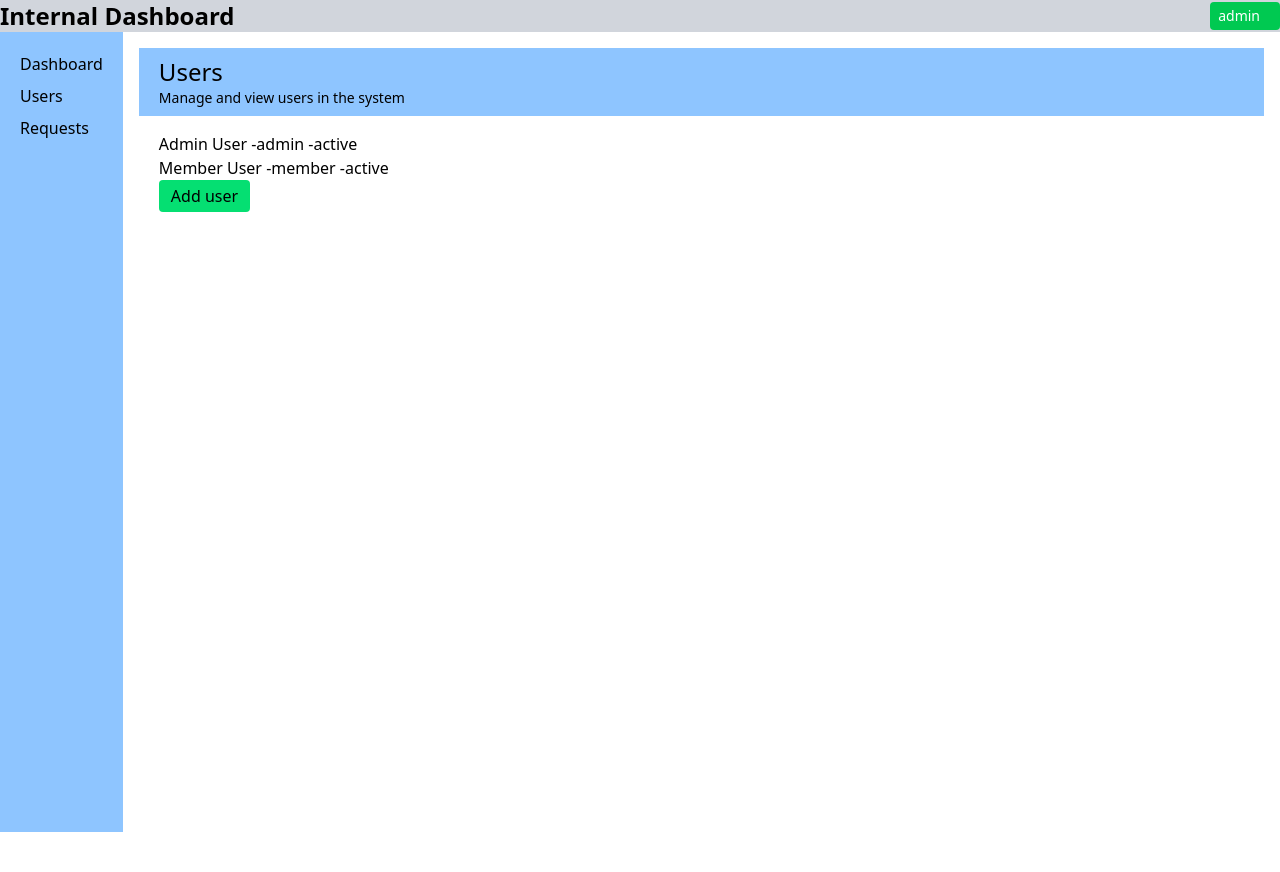
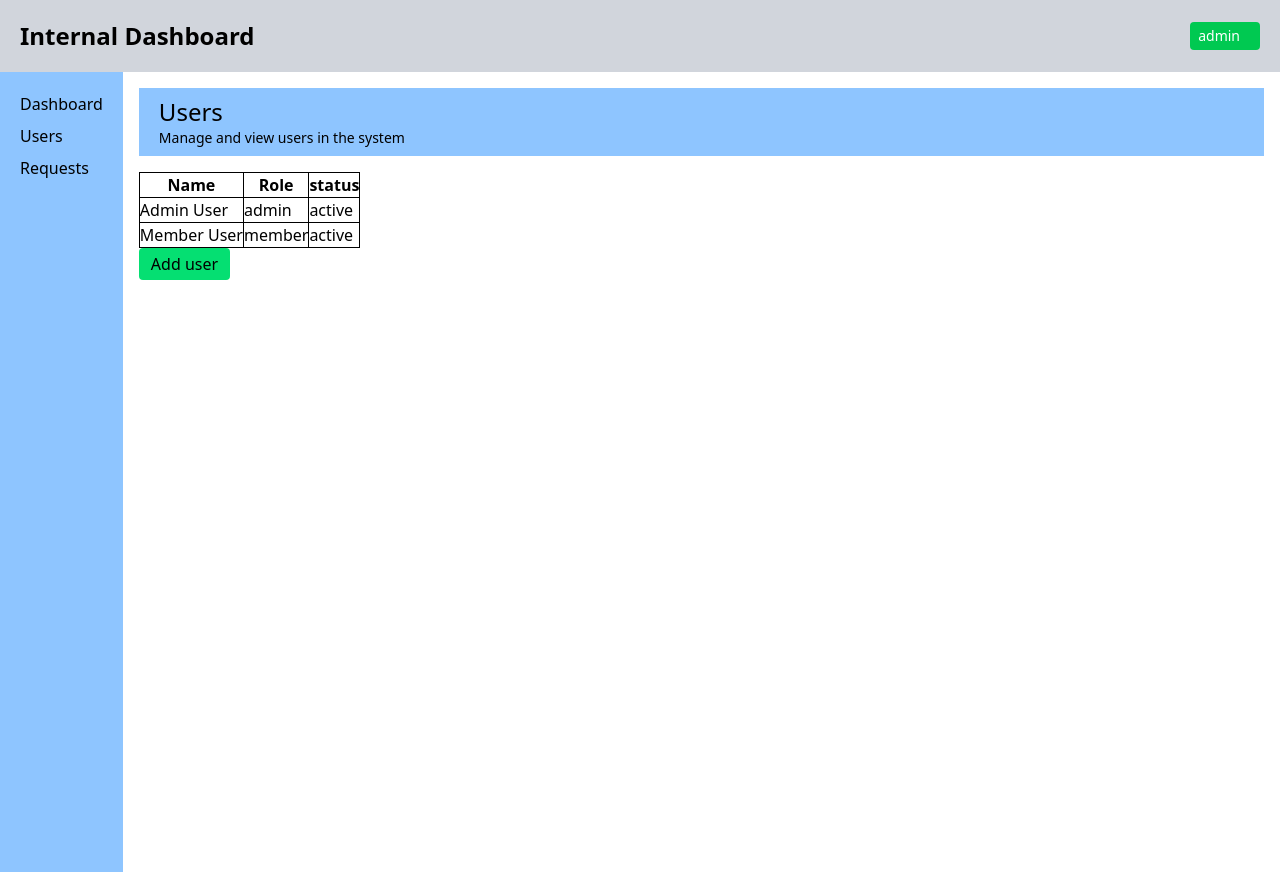
Before and after one commit to itsgauravkumar07/internal-user-management-dashboard, a React (Vite) app: page /dashboard/users in a window 1280 px wide. Before the commit the page ends 832 px from the top, so only its background shows below. Built offline with nearby package versions, Linux system fonts and the light colour scheme.

Commit message:
Replace the list with table

```diff
--- a/src/components/Navbar.jsx
+++ b/src/components/Navbar.jsx
@@ -5,7 +5,7 @@ export default function Navbar(){
     const { currentRole } = useAppContext();
 
     return (
-        <nav className='flex justify-between bg-gray-300 items-center'>
+        <nav className='flex justify-between bg-gray-300 items-center py-5 px-5'>
             <h1 className='font-bold text-2xl'>Internal Dashboard</h1>
             <p className='text-sm px-2 py-1 bg-green-500 text-white rounded pr-5'>{ currentRole }</p>
         </nav>
--- a/src/pages/Users.jsx
+++ b/src/pages/Users.jsx
@@ -11,17 +11,26 @@ export default function Users(){
                 <p className="text-sm">Manage and view users in the system</p>
             </header>
 
-            <div className="mt-4 px-5">
-                <ul>
-                    {users.map((user) => (
-                    <li
-                        key={user.id}>
-                            {user.name} -
-                            {user.role} -
-                            {user.status}
-                    </li>
-                    ))}
-                </ul>
+            <div className="mt-4">
+                <table className="">
+                    <thead className="border ">
+                        <tr className="">
+                            <th className="border">Name</th>
+                            <th className="border">Role</th>
+                            <th>status</th>
+                        </tr>
+                    </thead>
+                    <tbody className="border">
+                        {users.map((user) => (
+                            <tr key={user.id}>
+                                <td className="border">{user.name}</td>
+                                <td className="border">{user.role}</td>
+                                <td className="border">{user.status}</td>
+                            </tr>
+                        ))}
+                    </tbody>
+                </table>
+
                 {currentRole === "admin"
                     ?
                     <button className="px-3 py-1 bg-green-400 rounded">Add user</button>
```
